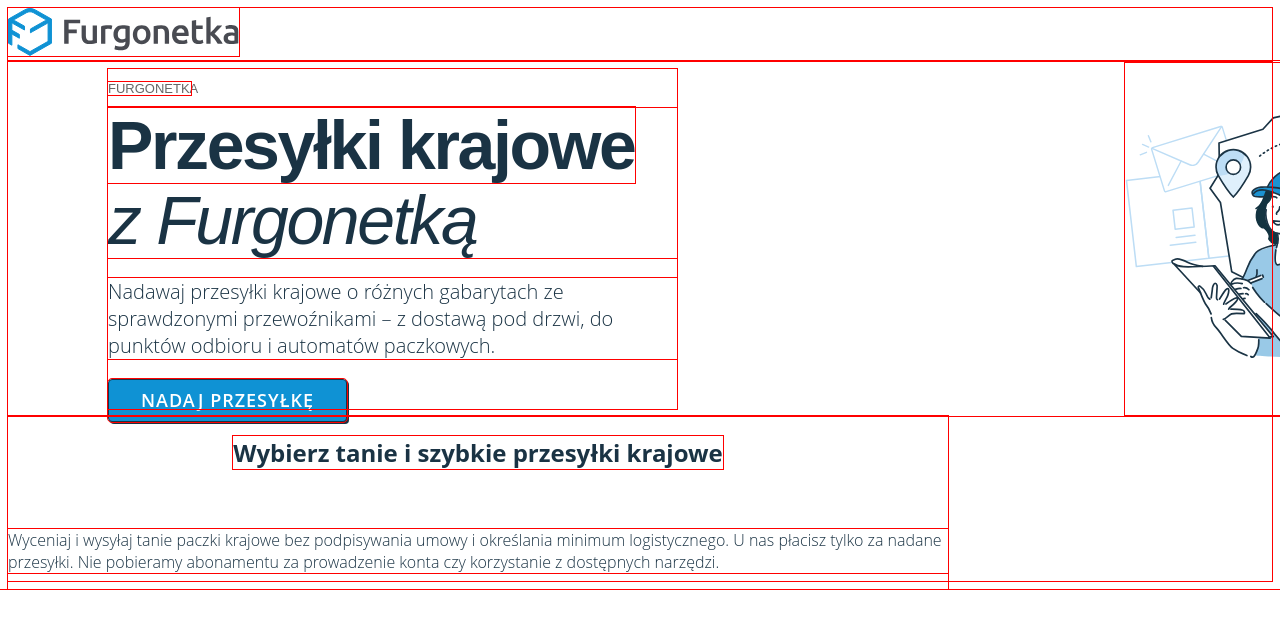
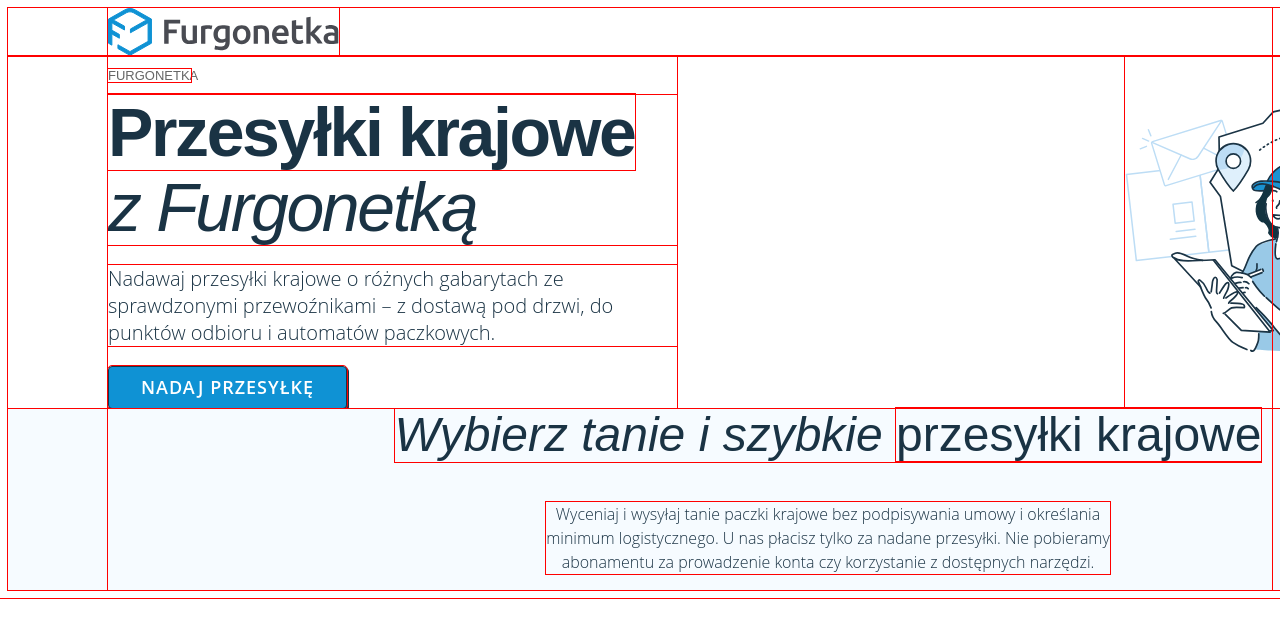
Before and after one commit to fufako/furgonetka-rekrutacja, a React (Create React App) app: page / in a window 1280 px wide. Shown: the top 638 px of the page. Built offline with nearby package versions, Linux system fonts and the light colour scheme; a web font is replaced by a local one.

Commit message:
Add styles to Promotion component

```diff
--- a/src/App.css
+++ b/src/App.css
@@ -48,7 +48,34 @@
 #root {
   font-family: "Open Sans";
   font-weight: 300;
+  font-size: 16px;
   color: #1a3344;
+  display: flex;
+  flex-direction: column;
+  align-items: flex-start;
+  padding: 0px;
+  position: relative;
+}
+.menu {
+  display: flex;
+  flex-direction: row;
+  justify-content: center;
+  align-items: center;
+  padding: 0px 100px;
+  gap: 32px;
+}
+.menu__container {
+  display: flex;
+  flex-direction: row;
+  align-items: center;
+  padding: 0px;
+  gap: 101px;
+  width: 1240px;
+  height: 48px;
+}
+.menu__logo {
+  width: 230.57px;
+  height: 48px;
 }
 .header {
   display: flex;
@@ -58,7 +85,6 @@
   padding: 0px 100px;
   gap: 15px;
   width: 1440px;
-  height: 355px;
 }
 .header__left-container {
   display: flex;
@@ -66,7 +92,6 @@
   align-items: flex-start;
   padding: 0px;
   width: 569px;
-  height: 340px;
 }
 .header__subtitle {
   font-family: "Ubuntu", sans-serif;
@@ -92,12 +117,14 @@
   font-family: "Ubuntu", sans-serif;
   font-style: normal;
   font-weight: 700;
+  font-size: 68px;
 }
 .header__description {
   line-height: 27px;
   font-size: 20px;
 }
 .header__button {
+  color: #ffffff;
   display: flex;
   flex-direction: row;
   justify-content: center;
@@ -107,14 +134,13 @@
   border: 1.5px solid #1a3344;
   box-shadow: 2px 2px 0px #1a3344;
   border-radius: 4px;
-  font-size: 18px;
   line-height: 25px;
   text-align: center;
   letter-spacing: 1px;
   text-transform: uppercase;
   font-family: "Open Sans";
   font-weight: 600;
-  color: #ffffff;
+  font-size: 18px;
 }
 .header__image {
   width: 423px;
@@ -122,16 +148,42 @@
 }
 .promotion {
   display: flex;
-  flex-direction: column;
+  flex-direction: row;
+  justify-content: space-between;
   align-items: center;
-  padding: 0px;
-  width: 940px;
-  height: 165px;
+  padding: 0px 100px;
+  gap: 15px;
+  width: 1440px;
+  background-color: #f6fbff;
 }
 .promotion__container {
   display: flex;
   flex-direction: column;
+  justify-content: center;
   align-items: center;
   padding: 0px;
   gap: 24px;
+  width: 1440px;
 }
+.promotion__title {
+  font-family: "Ubuntu", sans-serif;
+  font-style: italic;
+  font-weight: 500;
+  font-size: 48px;
+  margin: 0;
+  line-height: 110%;
+}
+.promotion__title span {
+  font-family: "Ubuntu", sans-serif;
+  font-style: normal;
+  font-weight: 500;
+  font-size: 48px;
+}
+.promotion__description {
+  font-family: "Open Sans";
+  font-weight: 300;
+  font-size: 16px;
+  line-height: 150%;
+  text-align: center;
+  width: 564px;
+}
--- a/src/App.js
+++ b/src/App.js
@@ -5,7 +5,9 @@
 const App = () => {
   return (
     <>
-      <Menu /> <Header /> <Promotion />
+      <Menu />
+      <Header />
+      <Promotion />
     </>
   )
 }
--- a/src/App.less
+++ b/src/App.less
@@ -4,16 +4,20 @@
 * {
   outline: 1px solid red;
 }
-.text-font( @fontWeight: 300;) {
+@primary-background: #ffffff;
+@secondary-background: #f6fbff;
+.text-font( @fontWeight: 300; @fontSize: 16px;) {
   font-family: "Open Sans";
   font-weight: @fontWeight;
+  font-size: @fontSize;
 }
-.title-font( @fontWeight: 500; @fontStyle: normal) {
+.title-font( @fontWeight: 500; @fontStyle: normal; @fontSize:48px;) {
   font-family: "Ubuntu", sans-serif;
   font-style: @fontStyle;
   font-weight: @fontWeight;
+  font-size: @fontSize;
 }
-.button(@bg-color: #0f92d4; @border-color:#1a3344) {
+.button(@bg-color: #0f92d4; @border-color:#1a3344;) {
   display: flex;
   flex-direction: row;
   justify-content: center;
@@ -23,19 +27,43 @@
   border: 1.5px solid @border-color;
   box-shadow: 2px 2px 0px @border-color;
   border-radius: 4px;
-  font-size: 18px;
   line-height: 25px;
   text-align: center;
   letter-spacing: 1px;
   text-transform: uppercase;
-  .text-font(600);
+  .text-font(600, 18px);
 }
 
 #root {
   .text-font();
   color: #1a3344;
+  display: flex;
+  flex-direction: column;
+  align-items: flex-start;
+  padding: 0px;
+  position: relative;
 }
-
+.menu {
+  display: flex;
+  flex-direction: row;
+  justify-content: center;
+  align-items: center;
+  padding: 0px 100px;
+  gap: 32px;
+  &__container {
+    display: flex;
+    flex-direction: row;
+    align-items: center;
+    padding: 0px;
+    gap: 101px;
+    width: 1240px;
+    height: 48px;
+  }
+  &__logo {
+    width: 230.57px;
+    height: 48px;
+  }
+}
 .header {
   display: flex;
   flex-direction: row;
@@ -44,18 +72,15 @@
   padding: 0px 100px;
   gap: 15px;
   width: 1440px;
-  height: 355px;
   &__left-container {
     display: flex;
     flex-direction: column;
     align-items: flex-start;
     padding: 0px;
     width: 569px;
-    height: 340px;
   }
   &__subtitle {
-    .title-font(300, normal);
-    font-size: 13px;
+    .title-font(300, normal,13px);
     line-height: 13px;
     text-transform: uppercase;
     width: 83px;
@@ -63,13 +88,12 @@
     color: #666666;
   }
   &__title {
-    .title-font(300, italic);
-    font-size: 68px;
+    .title-font(300, italic, 68px);
     line-height: 75px;
     letter-spacing: -0.035em;
     margin: 0px; //xxx
     span {
-      .title-font(700,normal);
+      .title-font(700,normal,68px);
     }
   }
   &__description {
@@ -77,8 +101,8 @@
     font-size: 20px;
   }
   &__button {
+    color: #ffffff;
     .button();
-    color: #ffffff;
   }
   &__image {
     width: 423px;
@@ -88,16 +112,34 @@
 
 .promotion {
   display: flex;
-  flex-direction: column;
+  flex-direction: row;
+  justify-content: space-between;
   align-items: center;
-  padding: 0px;
-  width: 940px;
-  height: 165px;
+  padding: 0px 100px;
+  gap: 15px;
+  width: 1440px;
+  background-color: @secondary-background;
   &__container {
     display: flex;
     flex-direction: column;
+    justify-content: center; //xxx
     align-items: center;
     padding: 0px;
     gap: 24px;
+    width: 1440px;
+  }
+  &__title {
+    .title-font(500, italic, 48px);
+    margin: 0;
+    line-height: 110%;
+    span {
+      .title-font(500, normal, 48px);
+    }
+  }
+  &__description {
+    .text-font(300, 16px);
+    line-height: 150%;
+    text-align: center;
+    width: 564px;
   }
 }
--- a/src/components/Menu.js
+++ b/src/components/Menu.js
@@ -3,7 +3,13 @@
   return (
     <>
       <div className="menu">
-        <img src={FurgonetkaLogo} alt="furgonetka-logo" />
+        <div className="menu__container">
+          <img
+            src={FurgonetkaLogo}
+            alt="furgonetka-logo"
+            className="menu__logo"
+          />
+        </div>
       </div>
     </>
   )
--- a/src/components/Promotion.js
+++ b/src/components/Promotion.js
@@ -3,7 +3,7 @@
     <div className="promotion">
       <div className="promotion__container">
         <h2 className="promotion__title">
-          Wybierz tanie i szybkie przesyłki krajowe
+          Wybierz tanie i szybkie <span>przesyłki krajowe</span>
         </h2>
         <p className="promotion__description">
           Wyceniaj i wysyłaj tanie paczki krajowe bez podpisywania umowy i
```
